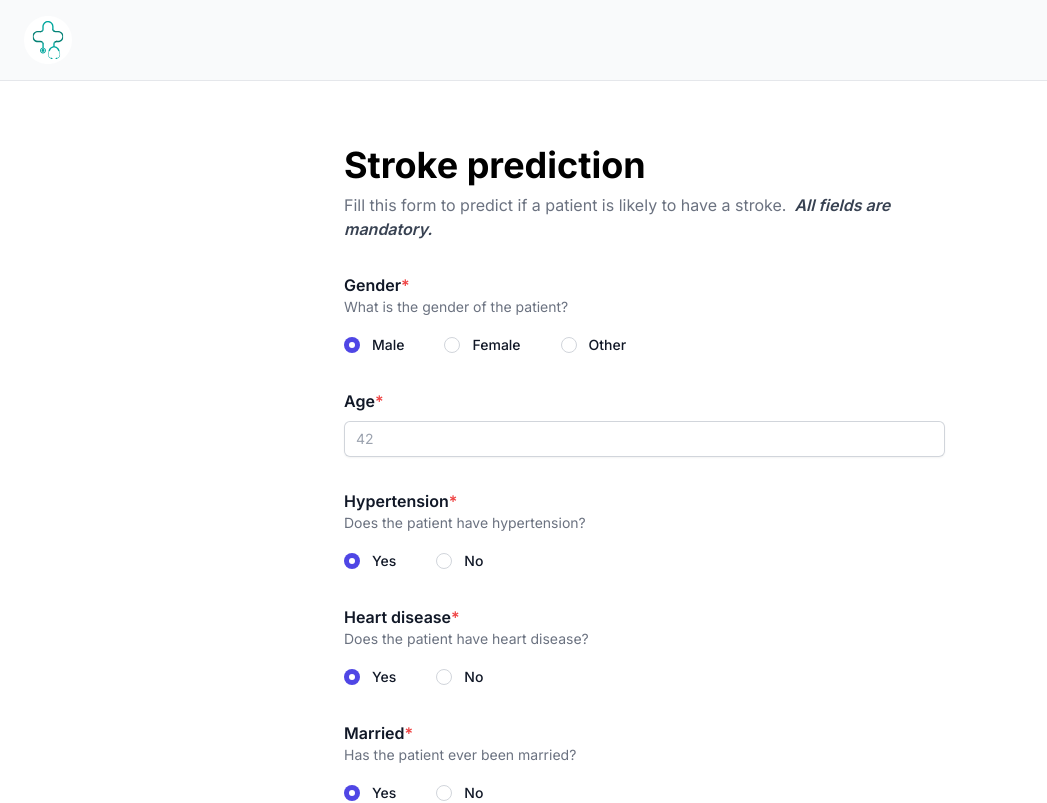
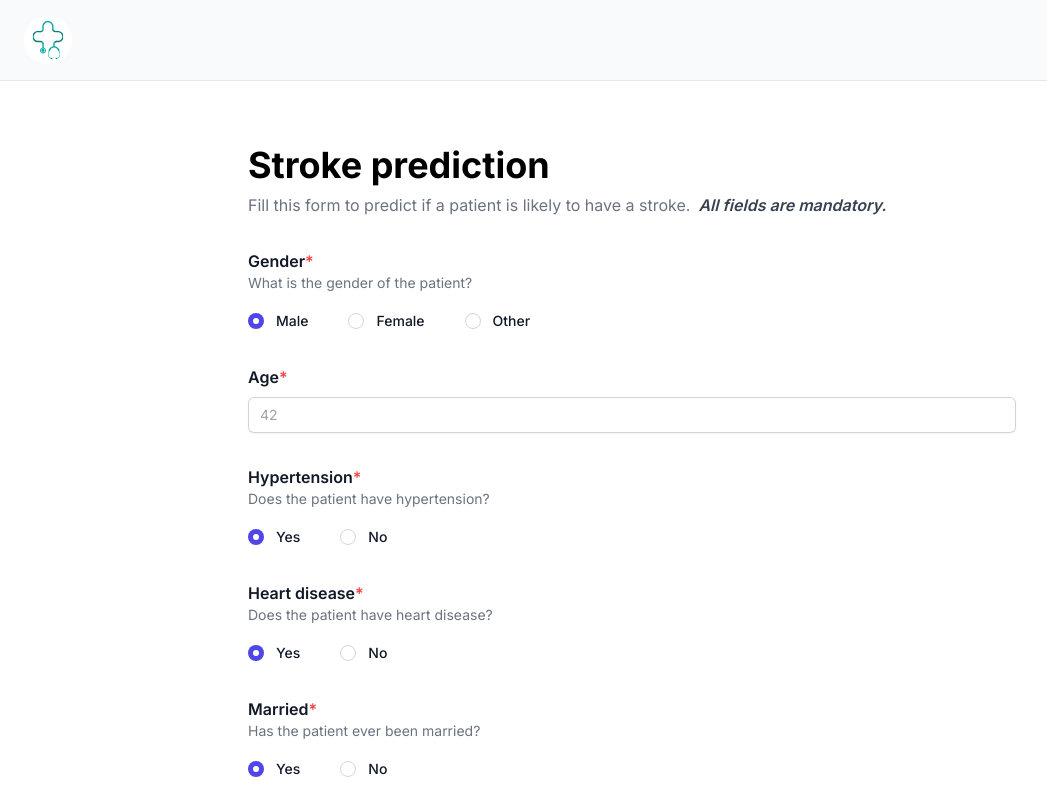
Before and after one commit to Remi-deronzier/mediml-front, a React (Vite) app: page / in a window 1280 px wide. Shown: the top 803 px of the page, without its empty margins (8-1055 px from the left). Built offline with nearby package versions, Linux system fonts and the light colour scheme.

Commit message:
feat(strokeView): update max width of view to fit new values of workTypeChoices

```diff
--- a/src/features/stroke/view/StrokeView.tsx
+++ b/src/features/stroke/view/StrokeView.tsx
@@ -61,7 +61,7 @@
   };
 
   return (
-    <div className="mx-auto max-w-xl py-16">
+    <div className="mx-auto max-w-3xl py-16">
       <Toaster
         title="Error"
         message="We're sorry, something went wrong"
```
